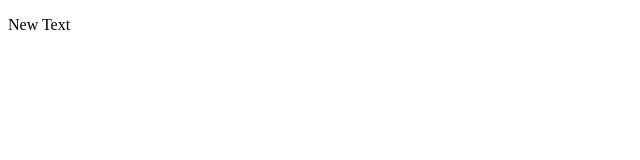
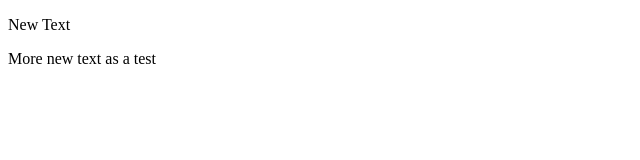
Before and after one commit to nolanokeefe/EWT-Projects, a plain HTML site: page index.html in a window 1280 px wide. Shown: the whole page, without its empty margins (0-640 px from the left). Drawn offline with Linux system fonts and the light colour scheme.

Commit message:
added a new p

```diff
--- a/index.html
+++ b/index.html
@@ -7,5 +7,6 @@
   </head>
   <body>
     <p>New Text</p>
+    <p>More new text as a test</p>
   </body>
 </html>
```
